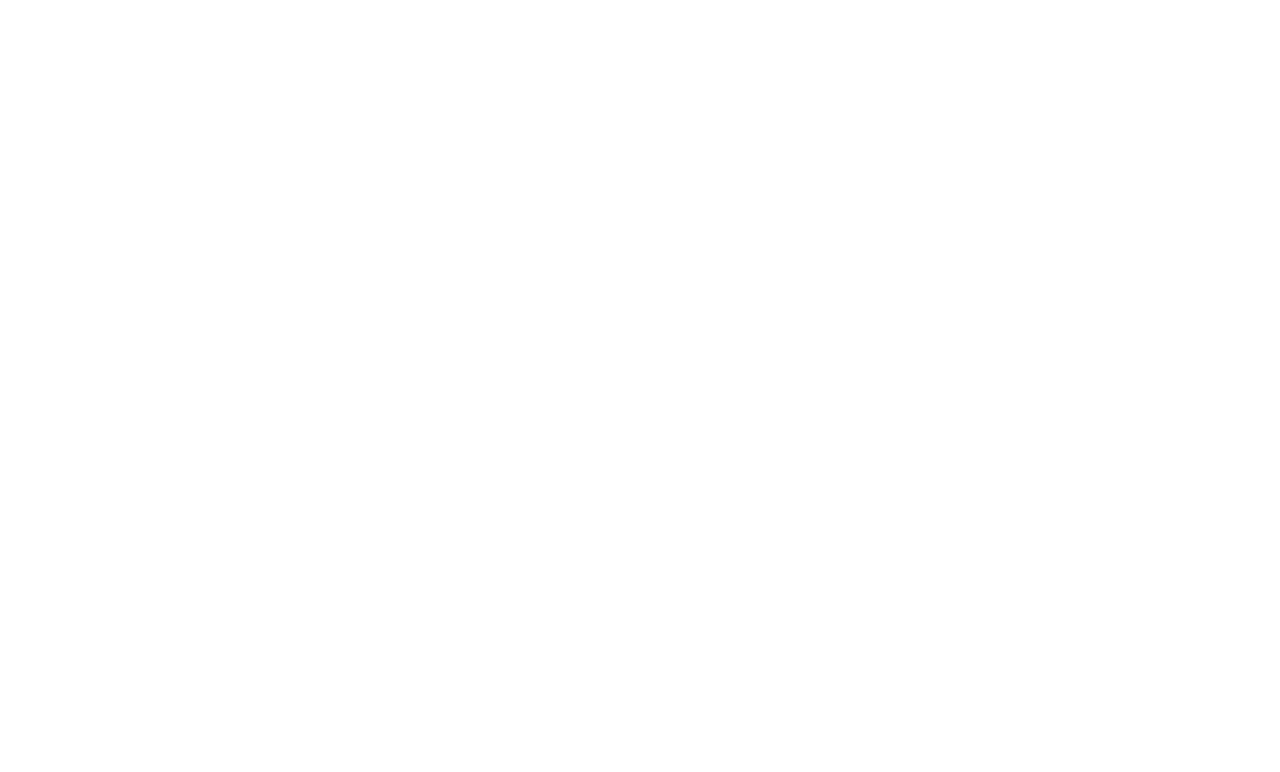
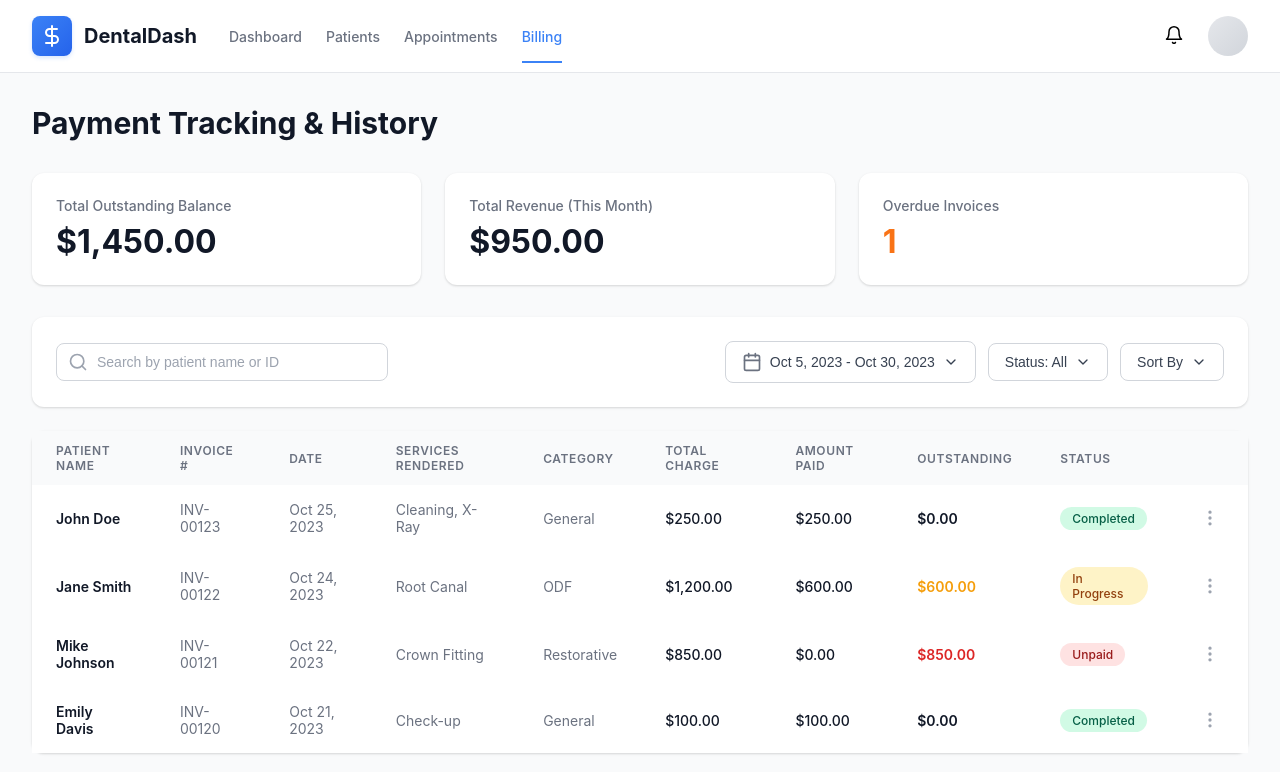
Before and after one commit to hanaachahbar/DentiCareManager, a React (Create React App) app in the folder frontend/: page /payments in a window 1280 px wide. Before the commit this address had no page. Shown: the top 772 px of the page. Built offline with nearby package versions, Linux system fonts and the light colour scheme.

Commit message:
fix: Update Payments page sorting and component renaming

```diff
--- a/frontend/src/App.js
+++ b/frontend/src/App.js
@@ -7,7 +7,7 @@ function App() {
   return (
     <Router>
       <Routes>
-        <Route path="/" element={<Payments />} />
+        <Route path="/payments" element={<Payments />} />
       </Routes>
     </Router>
   );
--- a/frontend/src/components/DeleteModal.js
+++ b/frontend/src/components/DeleteModalInvoice.js
@@ -1,5 +1,5 @@
 import React from 'react';
-import '../styles/DeleteModal.css';
+import '../styles/DeleteModalInvoice.css';
 
 const DeleteModal = ({ isOpen, onClose, onConfirm, invoice }) => {
   if (!isOpen) return null;
--- a/frontend/src/pages/Payments.js
+++ b/frontend/src/pages/Payments.js
@@ -10,7 +10,7 @@ import {
 } from "lucide-react";
 import { useNavigate } from "react-router-dom";
 import "../styles/Payments.css";
-import DeleteModal from "../components/DeleteModal";
+import DeleteModal from "../components/DeleteModalInvoice";
 
 const PaymentTracking = () => {
   const [searchTerm, setSearchTerm] = useState("");
@@ -104,7 +104,7 @@ const PaymentTracking = () => {
     })
     .sort((a, b) => {
       if (sortBy === "date") return new Date(b.date) - new Date(a.date);
-      if (sortBy === "amount") return b.totalCharge - a.totalCharge;
+      if (sortBy === "total charge") return b.totalCharge - a.totalCharge;
       if (sortBy === "outstanding") return b.outstanding - a.outstanding;
       return 0;
     });
@@ -511,7 +511,7 @@ const PaymentTracking = () => {
                   <div className="dropdown-menu">
                     {[
                       { value: "date", label: "Date" },
-                      { value: "amount", label: "Amount" },
+                      { value: "total charge", label: "Total Charge" },
                       { value: "outstanding", label: "Outstanding" },
                     ].map((option) => (
                       <button
```
Also changed, not shown: frontend/src/styles/DeleteModalInvoice.css (renamed from frontend/src/styles/DeleteModal.css).
